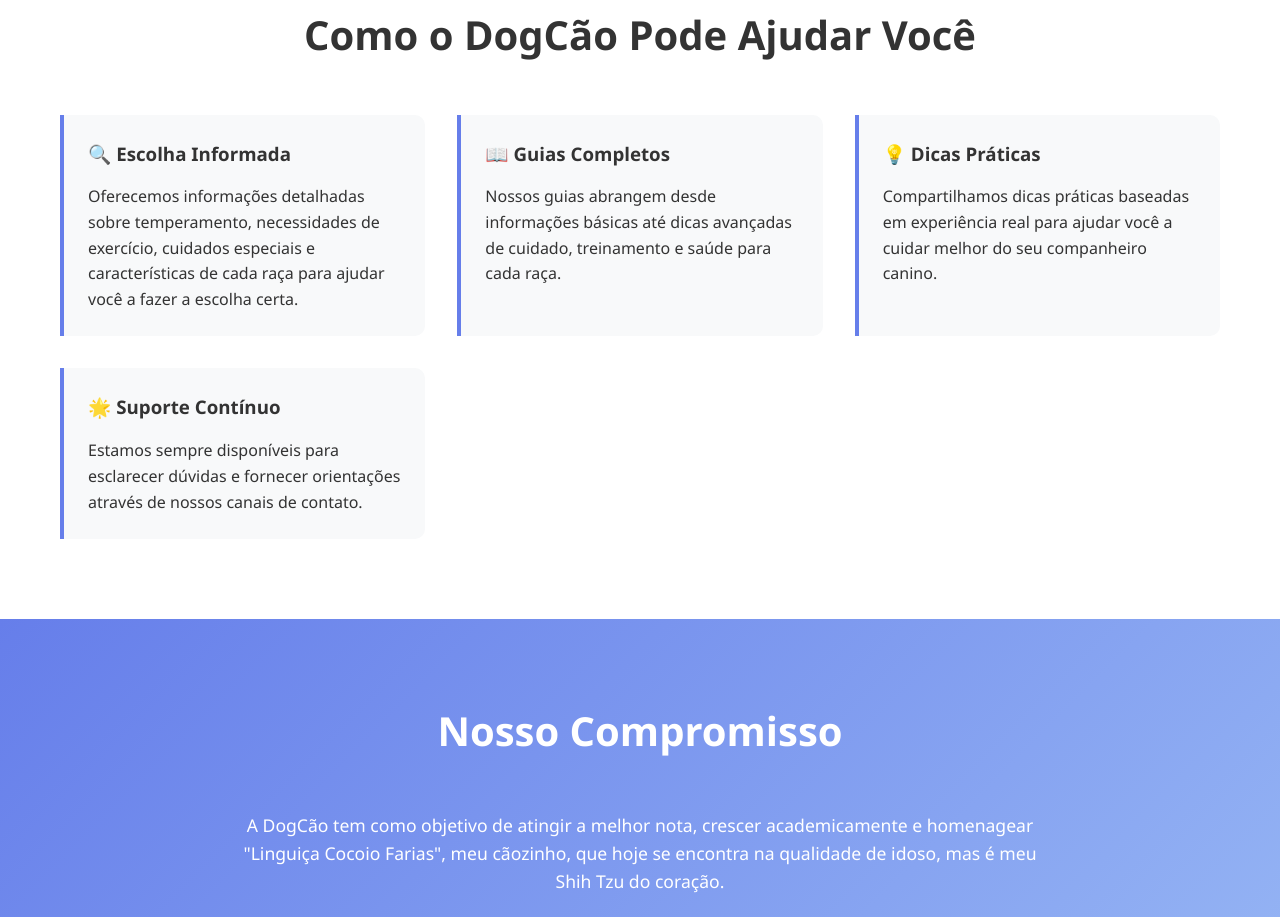
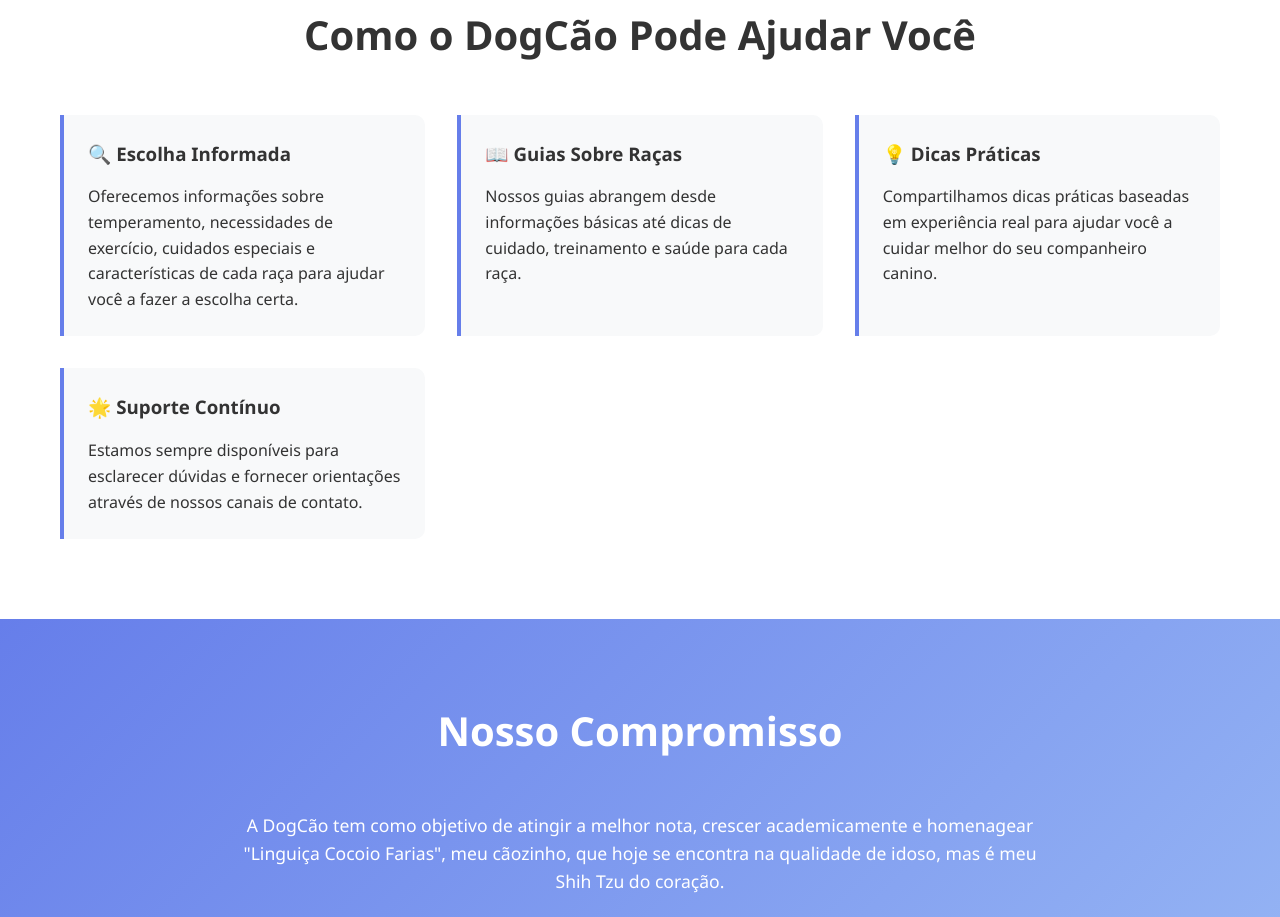
Before and after one commit to UserBrazilianSoftware/mapa-dogcao, a plain HTML site: page sobre.html in a window 1280 px wide. Shown: the part 1600-2517 px from the top of the page. Drawn offline with Linux system fonts and the light colour scheme.

Commit message:
Update sobre.html

```diff
--- a/sobre.html
+++ b/sobre.html
@@ -96,11 +96,11 @@
             <div class="help-grid">
                 <div class="help-item">
                     <h3>🔍 Escolha Informada</h3>
-                    <p>Oferecemos informações detalhadas sobre temperamento, necessidades de exercício, cuidados especiais e características de cada raça para ajudar você a fazer a escolha certa.</p>
+                    <p>Oferecemos informações sobre temperamento, necessidades de exercício, cuidados especiais e características de cada raça para ajudar você a fazer a escolha certa.</p>
                 </div>
                 <div class="help-item">
-                    <h3>📖 Guias Completos</h3>
-                    <p>Nossos guias abrangem desde informações básicas até dicas avançadas de cuidado, treinamento e saúde para cada raça.</p>
+                    <h3>📖 Guias Sobre Raças</h3>
+                    <p>Nossos guias abrangem desde informações básicas até dicas de cuidado, treinamento e saúde para cada raça.</p>
                 </div>
                 <div class="help-item">
                     <h3>💡 Dicas Práticas</h3>
```
